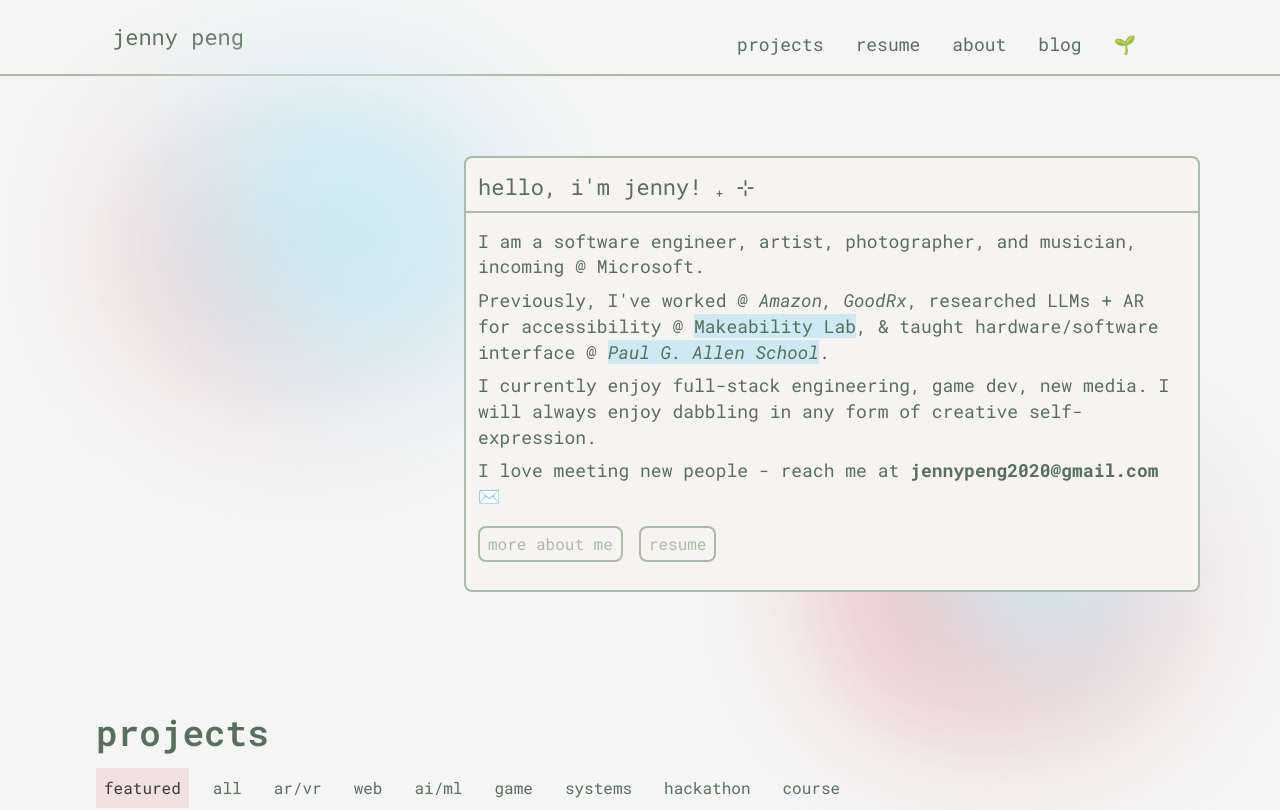
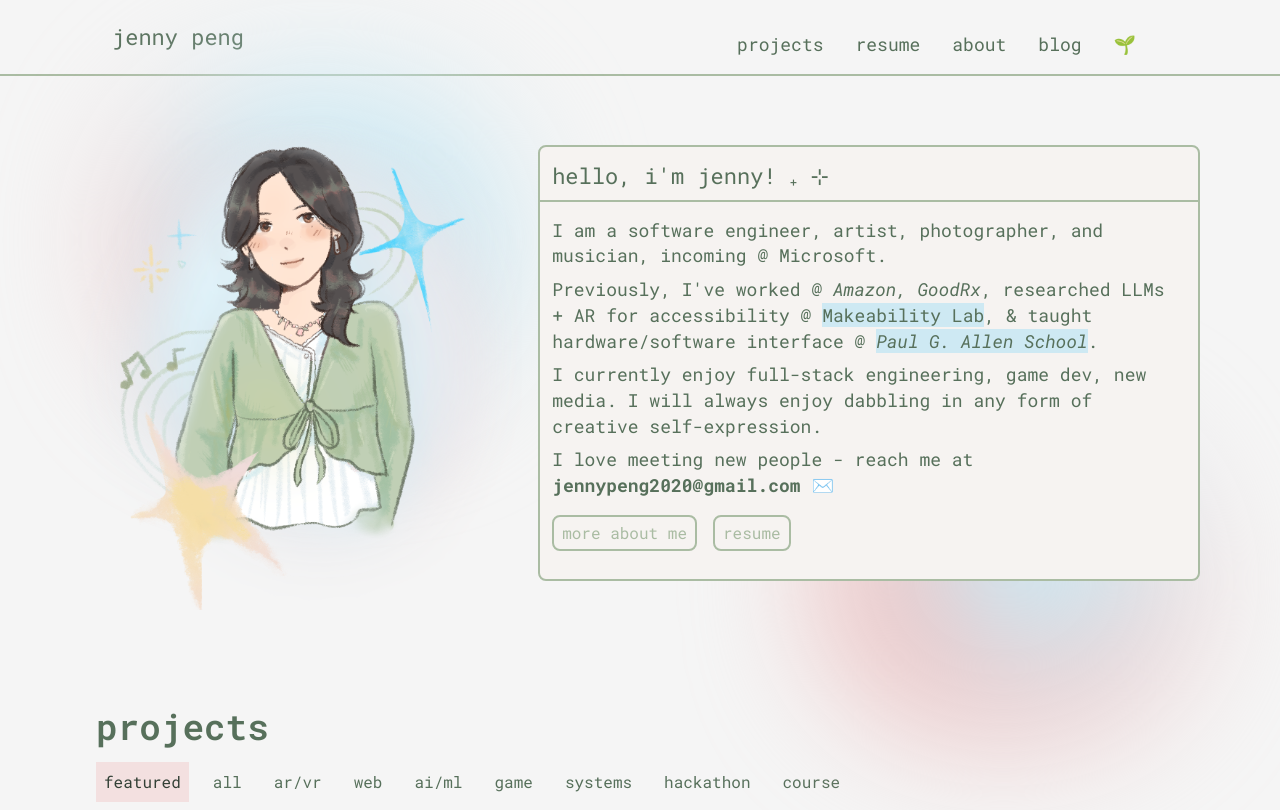
Before and after one commit to JennyPng/portfolio, a Next.js app in the folder jennypng/: page / in a window 1280 px wide. Shown: the top 810 px of the page. Built offline with nearby package versions, Linux system fonts and the light colour scheme; a web font is replaced by a local one.

Commit message:
portrait

```diff
--- a/jennypng/src/app/components/intro.tsx
+++ b/jennypng/src/app/components/intro.tsx
@@ -1,12 +1,28 @@
+'use client'
 import Card from "./card";
 import cardsData from "../data/cards.json";
+import Image from "next/image";
+import { useState } from "react";
 
 export default function Intro({className} : {className?: string}) {
+  const [isHovered, setIsHovered] = useState(false);
+
   return (
-    <div className="relative min-h-[400px] flex items-center justify-center">
-      <div className="relative z-10 w-full flex items-center justify-center">
+    <div className="relative min-h-[400px] flex flex-col md:flex-row items-center md:-mt-10">
+        <div
+          className="relative w-[100%] md:w-[1200px]"
+          onMouseEnter={() => setIsHovered(true)}
+          onMouseLeave={() => setIsHovered(false)}
+        >
+          <Image
+            src={isHovered ? "/images/2025me2.png" : "/images/2025me1.png"}
+            alt="Jenny"
+            width={1200}
+            height={1500}
+            className="object-cover transition-opacity mx-0 duration-300"
+          />
+        </div>
         <Card {...cardsData.intro} maxWidth={400} className={`${className}`} />
       </div>
-    </div>
   );
 }
--- a/jennypng/src/app/page.tsx
+++ b/jennypng/src/app/page.tsx
@@ -6,10 +6,10 @@ import AnimatedBlobsBackground from "./components/animated-blobs";
 export default function Home() {
 
   return (
-    <div className="items-center justify-center min-h-screen p-4 pb-20 sm:p-20 font-[family-name:var(--font-geist-sans)]">
+    <div className="items-center justify-center min-h-screen pb-20 sm:p-20 font-[family-name:var(--font-geist-sans)]">
       <AnimatedBlobsBackground />
-      <Intro className="inline-block ml-4 md:ml-[30vw]" />
-      <Projects className="mt-[15vh] ml-4"/>
+      <Intro className="inline-block ml-4" />
+      <Projects className="mt-[12vh] ml-4"/>
       <Experience className="mt-[15vh] ml-4"/>
     </div>
   );
```
Also changed, not shown: jennypng/public/images/2025me1.png (added), jennypng/public/images/2025me2.png (added).
